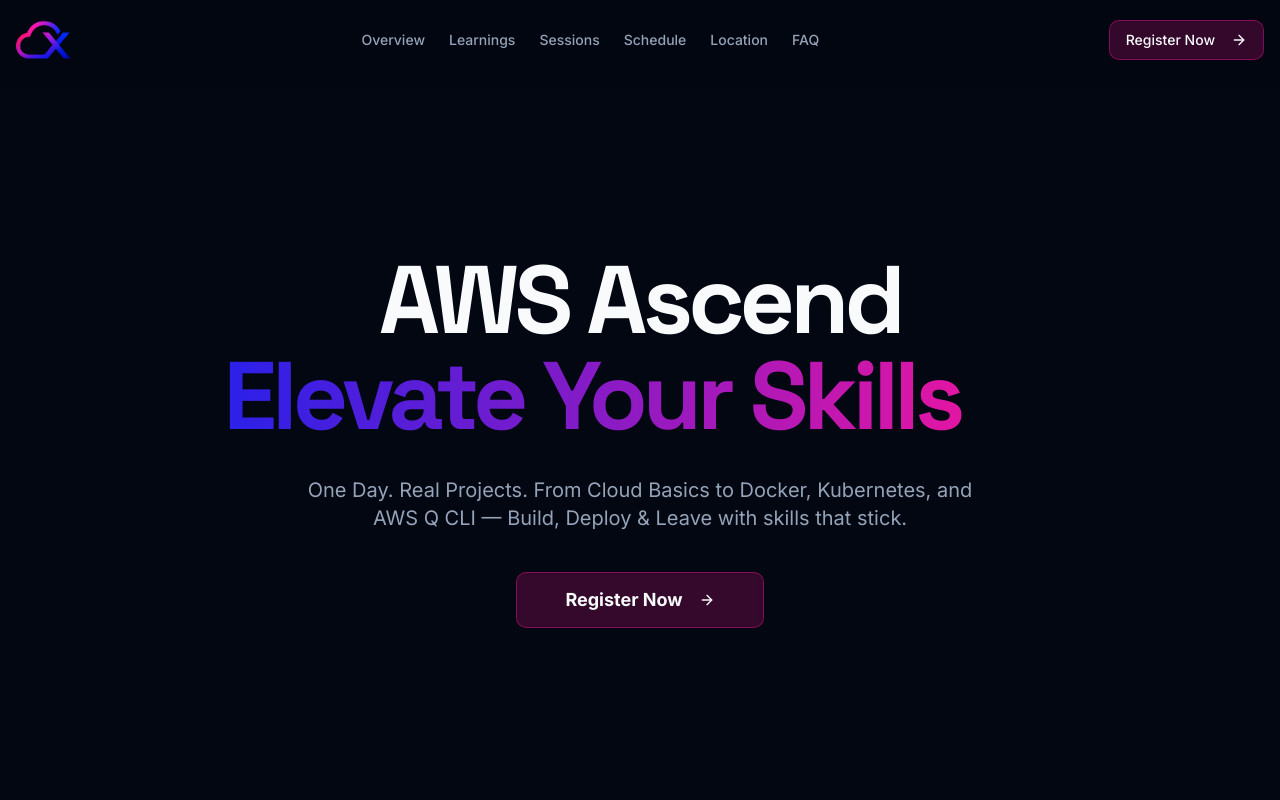
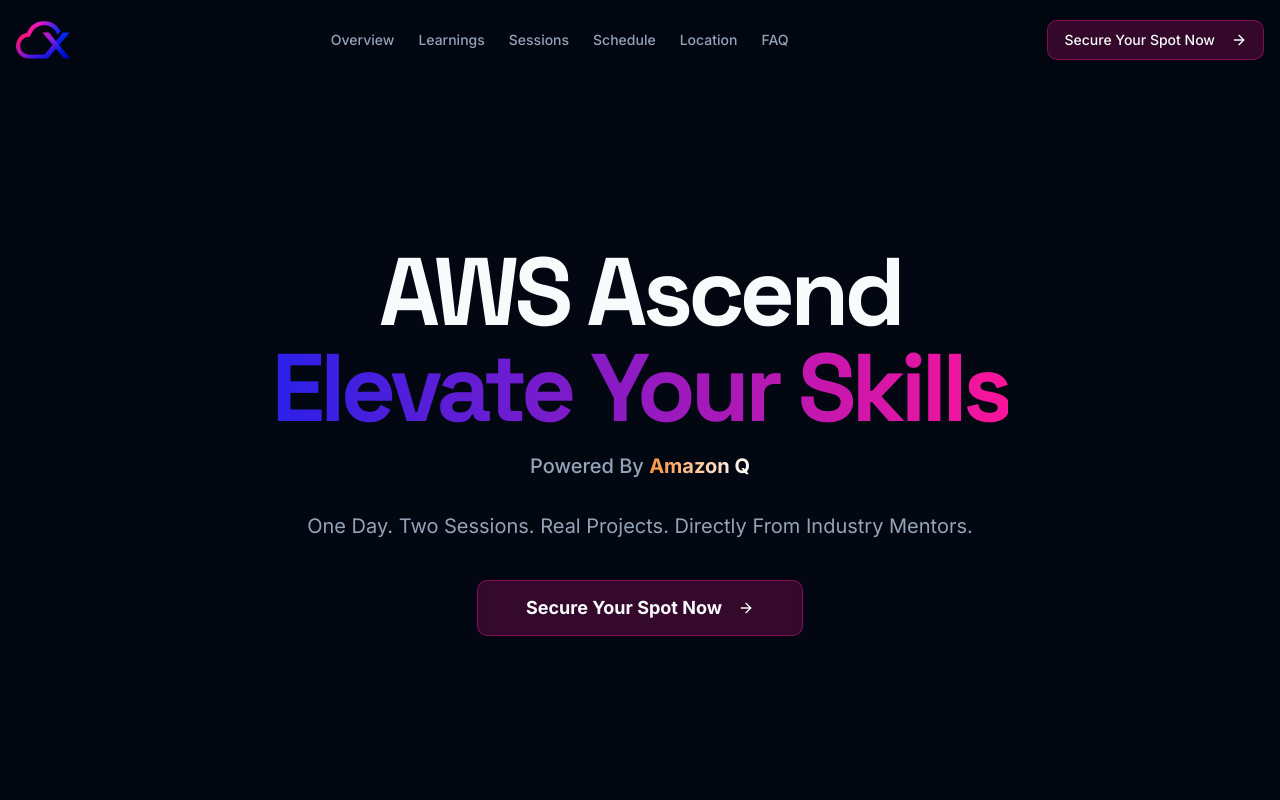
Before and after one commit to jhingalala1234/CloudX-Ascend, a Next.js app: page / in a window 1280 px wide. Shown: the top 800 px of the page. Built offline with nearby package versions, Linux system fonts and the light colour scheme.

Commit message:
changed-code-files

```diff
--- a/src/app/page.tsx
+++ b/src/app/page.tsx
@@ -16,7 +16,6 @@
   Mail,
   Instagram,
   Menu,
-  Rocket,
 } from 'lucide-react';
 
 import { Button } from '@/components/ui/button';
@@ -86,7 +85,7 @@
             </nav>
             <Button asChild variant="glass" className="hidden md:flex">
               <Link href="/register">
-                Register Now
+                Secure Your Spot Now
                 <ArrowRight className="ml-2 h-5 w-5" />
               </Link>
             </Button>
@@ -129,7 +128,7 @@
                     </SheetClose>
                      <Button asChild variant="glass" className="w-full">
                       <Link href="/register">
-                        Register Now
+                        Secure Your Spot Now
                         <ArrowRight className="ml-2 h-5 w-5" />
                       </Link>
                     </Button>
@@ -152,12 +151,13 @@
               <h1 className="font-headline text-5xl font-bold leading-tight tracking-tighter sm:text-6xl md:text-7xl lg:text-8xl">
                 AWS Ascend
                 <br />
-                <span className="inline-flex items-center justify-center gap-4 bg-gradient-to-r from-accent to-primary bg-clip-text text-transparent">
-                  Elevate Your Skills <Rocket className="h-12 w-12 sm:h-16 sm:w-16 md:h-20 md:w-20" />
+                <span className="inline-block bg-gradient-to-r from-accent to-primary bg-clip-text text-transparent">
+                  Elevate Your Skills
                 </span>
               </h1>
+              <p className="mt-4 text-xl font-medium text-muted-foreground">Powered By <span className="font-bold bg-gradient-to-r from-orange-400 to-white bg-clip-text text-transparent">Amazon Q</span></p>
               <p className="mx-auto mt-8 max-w-2xl text-lg text-muted-foreground md:text-xl">
-                One Day. Real Projects. From Cloud Basics to Docker, Kubernetes, and AWS Q CLI — Build, Deploy & Leave with skills that stick.
+                One Day. Two Sessions. Real Projects. Directly From Industry Mentors.
               </p>
               <div className="mt-10">
                 <Button
@@ -167,7 +167,7 @@
                   className="h-14 px-12 text-lg font-bold"
                 >
                   <Link href="/register">
-                    Register Now
+                    Secure Your Spot Now
                     <ArrowRight className="ml-2 h-5 w-5" />
                   </Link>
                 </Button>
@@ -537,7 +537,7 @@
                     How do I register?
                   </AccordionTrigger>
                   <AccordionContent className="text-base text-muted-foreground">
-                    Click the “Register Now” button on this page and secure
+                    Click the “Secure Your Spot Now” button on this page and secure
                     your seat. Seats are limited and expected to fill fast.
                   </AccordionContent>
                 </AccordionItem>
```
